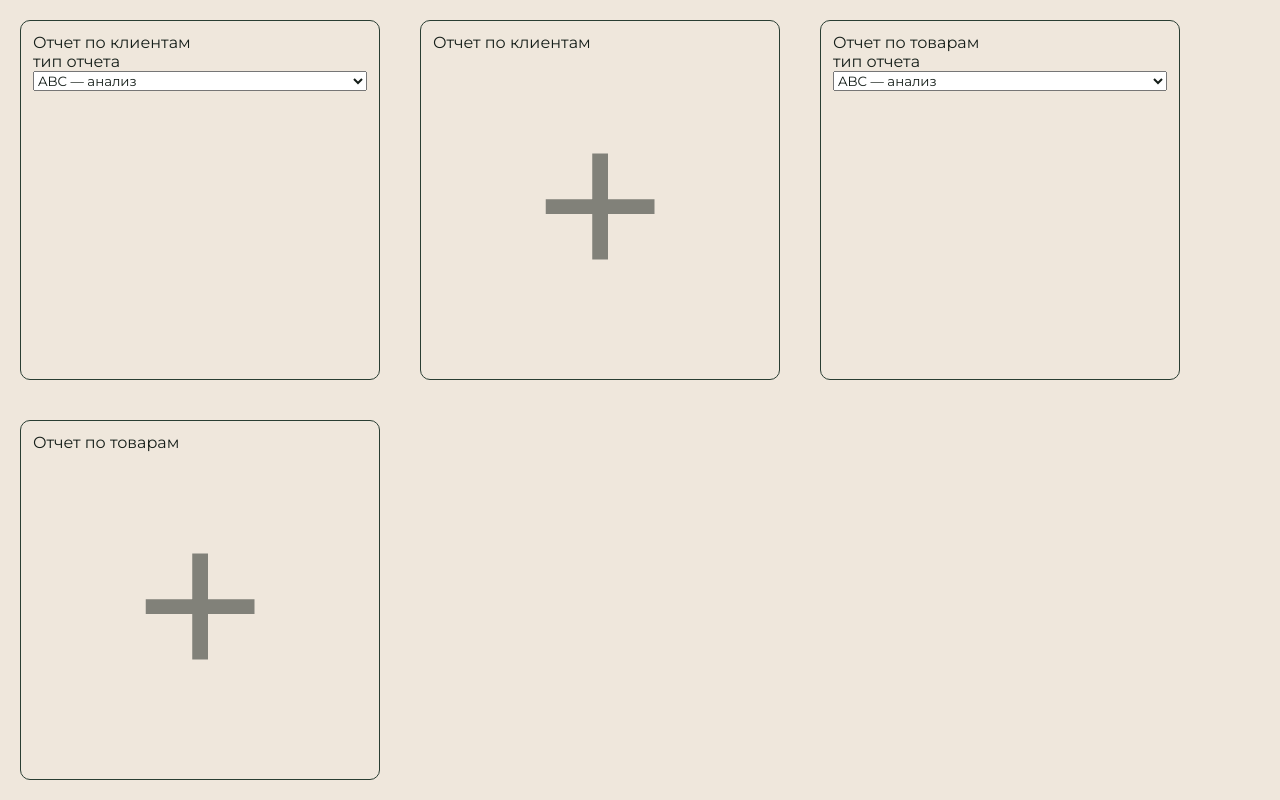
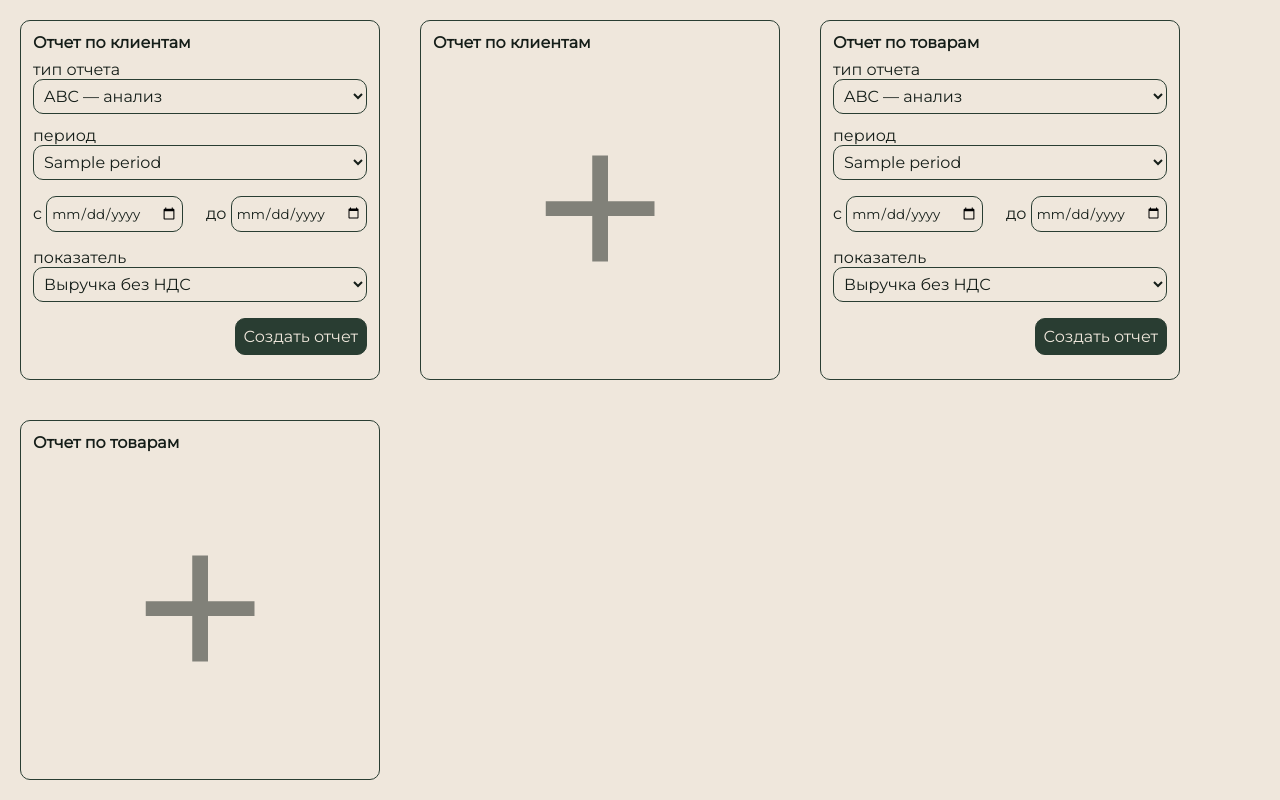
Before and after one commit to tsibul/marketingReport, a Django app: template templates/report.html in a window 1280 px wide. Shown: the part 69-869 px from the top of the page. Run offline with Django 4.2, Linux system fonts and the light colour scheme; a user stored in the database is signed in; tables that the repository leaves empty hold one stand-in row (values such as "Sample post"); the template is opened without the code that fills it: most values are stand-ins (such as "Sample title", 1, 10 or a date in 2020); parts of the project's set-up code (start-up, migrations or seed data) failed here and were passed over; some libraries are stand-ins or nearby versions.

Commit message:
template for report blocks

```diff
--- a/marketing_report/static/marketing_report/css/main.css
+++ b/marketing_report/static/marketing_report/css/main.css
@@ -19,5 +19,49 @@
 
 .full-content {
     background-color: #EFE7DC;
+}
 
+.top-label {
+    margin-top: 6px;
 }
+
+.form-select {
+    margin-bottom: 6px;
+    border: 1px solid #293D32;
+    border-radius: 10px;
+    font-size: 16px;
+    padding: 6px;
+    background-color: #EFE7DC
+}
+
+.form-input {
+    margin: 10px 0;
+    border: 1px solid #293D32;
+    border-radius: 10px;
+    padding: 8px 4px;
+    background-color: #EFE7DC
+}
+
+.report-heading{
+    font-weight: 800;
+    margin-bottom: 2px;
+}
+
+.btn{
+    border: 1px solid;
+    padding: 8px;
+    border-radius: 10px;
+    font-size: 16px;
+    background-color: transparent;
+}
+
+.btn-save{
+    background-color: #293D32;
+    border-color: #293D32;
+    color: #EFE7DC;
+}
+
+.btn-save:hover{
+    color: #293D32;
+    background-color: transparent;
+}
--- a/marketing_report/static/marketing_report/css/report.css
+++ b/marketing_report/static/marketing_report/css/report.css
@@ -21,3 +21,15 @@
     font-weight: 100;
     opacity: 0.5;
 }
+
+.date-row{
+    display: flex;
+    justify-content: space-between;
+}
+
+.button-block{
+    display: flex;
+    justify-content: flex-end;
+    margin: 10px 0;
+    gap: 8px;
+}
--- a/marketing_report/views/report.py
+++ b/marketing_report/views/report.py
@@ -1,6 +1,8 @@
 from django.shortcuts import render
+from marketing_report.models.report_period import *
 
 
-def reports (request):
-    context = {}
+def reports(request):
+    periods = ReportPeriod.calculable_list()
+    context = {'periods': periods}
     return render(request, 'report.html', context)
--- a/templates/report.html
+++ b/templates/report.html
@@ -6,33 +6,71 @@
         <div class="container">
             <section class="report-content">
                 <div class="report-block" id="report-1">
-                    <p>Отчет по клиентам</p>
-                    <label for="report-1">тип отчета</label>
+                    <p class="report-heading">Отчет по клиентам</p>
+                    <label for="report-1" class="top-label">тип отчета</label>
                     <select class="form-select" id="report-select-1">
                         <option>ABC&nbsp;—&nbsp;анализ</option>
                         <option>Миграции клиентов</option>
                         <option>Типы&nbsp;и&nbsp;география</option>
                         <option>Виды&nbsp;клиентов</option>
                     </select>
+                    <label for="period-1" class="top-label">период</label>
+                    <select class="form-select" id="period-select-1">
+                        {% for period in periods %}
+                            <option value="{{ period.value }}">{{ period.label }}</option>
+                        {% endfor %}
+                    </select>
+                    <div class="date-row">
+                        <div>c&nbsp;<input type="date" class="form-input"></div>
+                        <div>&nbsp;до&nbsp;<input type="date" class="form-input"></div>
+                    </div>
+                    <label for="parameter-select-1" class="top-label">показатель</label>
+                    <select class="form-select" id="parameter-select-1">
+                        <option>Выручка&nbsp;без&nbsp;НДС</option>
+                        <option>Прибыль</option>
+                        <option>Выручка&nbsp;с&nbsp;НДС</option>
+                        <option>Количество&nbsp;продаж</option>
+                    </select>
+                    <div class="button-block">
+                        <button type="button" class="btn btn-save">Создать отчет</button>
+                    </div>
 
                 </div>
                 <a href="#" class="report-block" id="report-2">
-                    <p>Отчет по клиентам</p>
+                    <p class="report-heading">Отчет по клиентам</p>
                     <p class="big-plus">+</p>
 
                 </a>
-                <div class="report-block" id="report-3">
-                    <p>Отчет по товарам</p>
-                    <label for="report-3">тип отчета</label>
-                    <select class="form-select" id="report-select-3">
+                <div class="report-block" id="report-101">
+                    <p class="report-heading">Отчет по товарам</p>
+                    <label for="report-101" class="top-label">тип отчета</label>
+                    <select class="form-select" id="report-select-101">
                         <option>ABC&nbsp;—&nbsp;анализ</option>
                         <option>Группы&nbsp;товара</option>
                         <option>Товарная&nbsp;матрица</option>
+                    </select> <label for="period-101" class="top-label">период</label>
+                    <select class="form-select" id="period-select-101">
+                        {% for period in periods %}
+                            <option value="{{ period.value }}">{{ period.label }}</option>
+                        {% endfor %}
                     </select>
-
+                    <div class="date-row">
+                        <div>c&nbsp;<input type="date" class="form-input"></div>
+                        <div>&nbsp;до&nbsp;<input type="date" class="form-input"></div>
+                    </div>
+                    <label for="parameter-select-101" class="top-label">показатель</label>
+                    <select class="form-select" id="parameter-select-101">
+                        <option>Выручка&nbsp;без&nbsp;НДС</option>
+                        <option>Прибыль</option>
+                        <option>Выручка&nbsp;с&nbsp;НДС</option>
+                        <option>Количество&nbsp;продаж</option>
+                    </select>
+                    <div class="button-block">
+                        <button type="button" class="btn btn-save">Создать отчет</button>
+                    </div>
                 </div>
-                <a href="#" class="report-block" id="report-4">
-                    <p>Отчет по товарам</p>
+                <a href="#" class="report-block" id="report-102">
+                    <p class="report-heading">Отчет по товарам</p>
                     <p class="big-plus">+</p>
 
                 </a>
@@ -40,5 +78,5 @@
         </div>
 
     </div>
-
+<script src="{% static 'marketing_report/js/report.js' %}"></script>
 {% endblock %}
```
